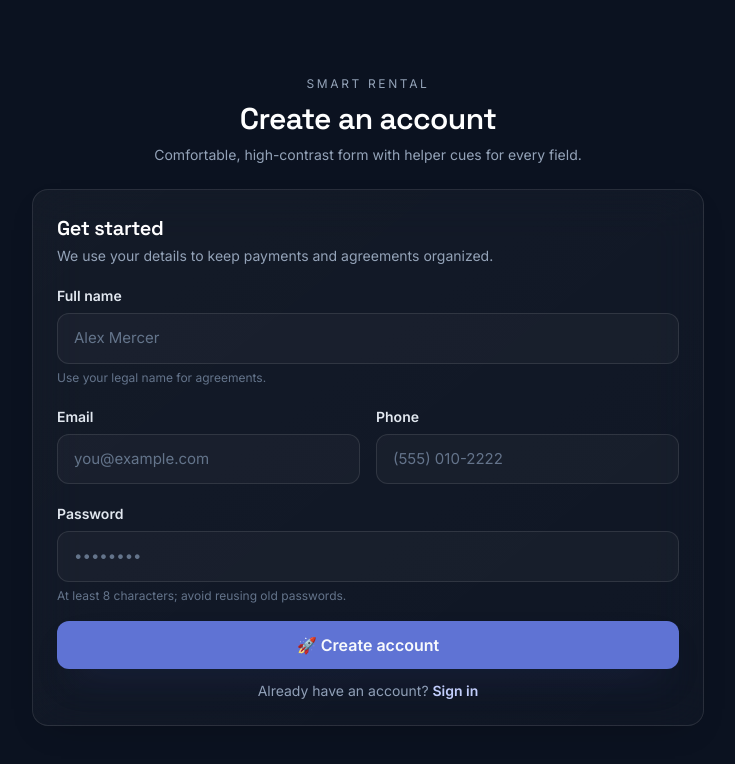
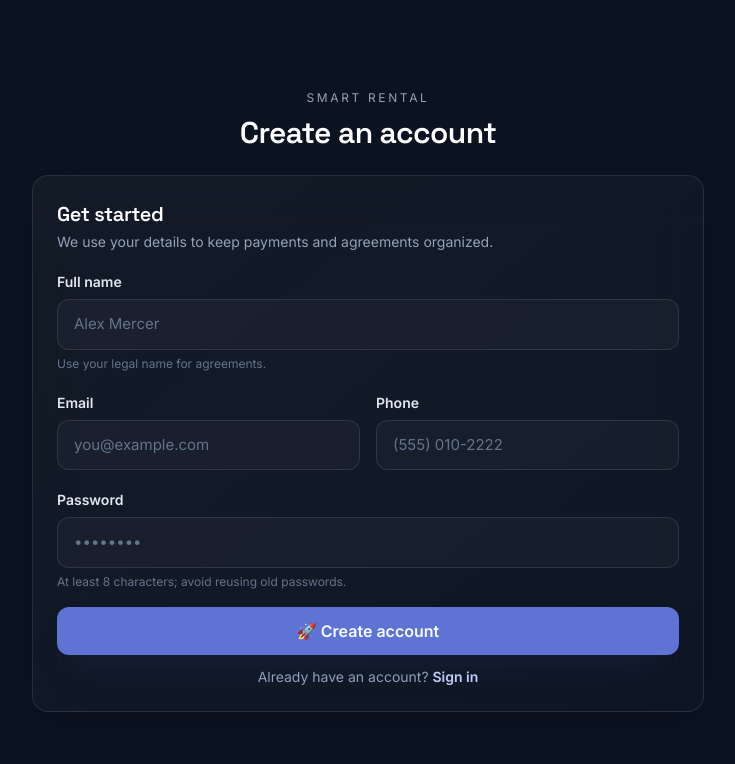
Before and after one commit to mm01rahman/LandlordBD, a React (Vite) app in the folder frontend/: page /signup in a window 1280 px wide. Shown: the top 764 px of the page, without its empty margins (272-1007 px from the left). Built offline with nearby package versions, Linux system fonts and the light colour scheme; no server answers.

Commit message:
Remove descriptive helper text from Login and Register pages

```diff
--- a/frontend/src/pages/Login.jsx
+++ b/frontend/src/pages/Login.jsx
@@ -46,7 +46,6 @@ const Login = () => {
         <div className="text-center space-y-2">
           <p className="text-[12px] uppercase tracking-[0.22em] text-slate-400">Smart Rental</p>
           <h1 className="text-3xl font-semibold text-white">Sign in to your console</h1>
-          <p className="text-sm text-slate-400">Comfort-first layout with clear labels and helper text.</p>
         </div>
 
         <Card className="space-y-4">
--- a/frontend/src/pages/Register.jsx
+++ b/frontend/src/pages/Register.jsx
@@ -48,7 +48,6 @@ const Register = () => {
         <div className="text-center space-y-2">
           <p className="text-[12px] uppercase tracking-[0.22em] text-slate-400">Smart Rental</p>
           <h1 className="text-3xl font-semibold text-white">Create an account</h1>
-          <p className="text-sm text-slate-400">Comfortable, high-contrast form with helper cues for every field.</p>
         </div>
 
         <Card className="space-y-4">
```
